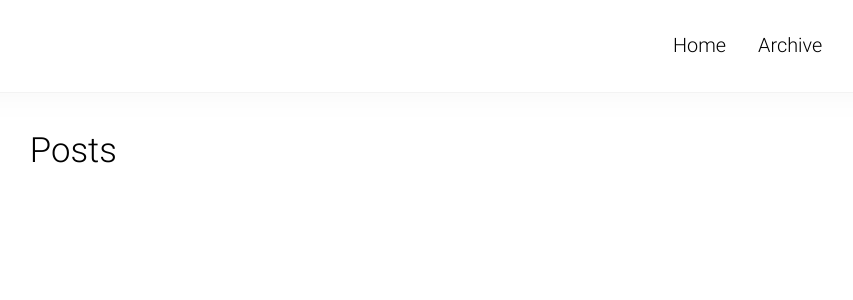
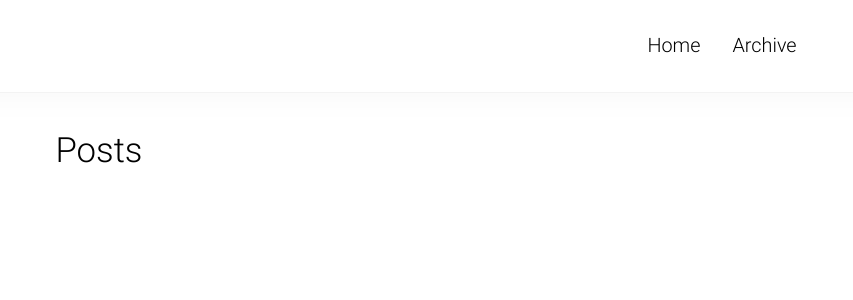
Before and after one commit to christopherstenson/christopherstenson.github.io, a Jekyll site: the page built from archive.md, in a window 1280 px wide. Shown: the top 300 px of the page, without its empty margins (198-1051 px from the left). Built offline with Jekyll 4.4.1, drawn with Linux system fonts in a browser that asks for light colours.

Commit message:
Update main.sass

```diff
--- a/assets/main.sass
+++ b/assets/main.sass
@@ -35,7 +35,7 @@ body
   font-size: calc(1em + 0.3vw)
 
 body > header, article, body > footer
-  padding: 0 calc(24% - 4em)
+  padding: 0 calc(26% - 4em)
 
 body > footer
   color: reduce(100)
```
